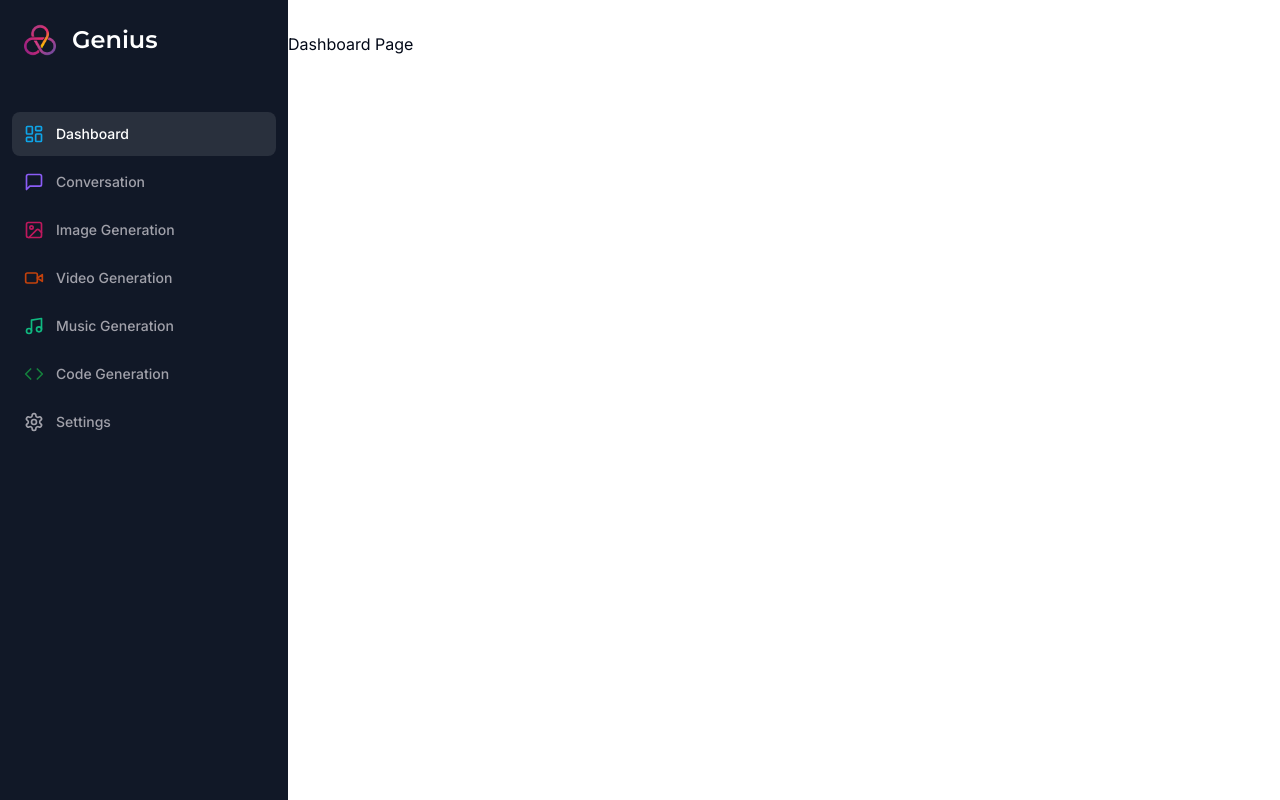
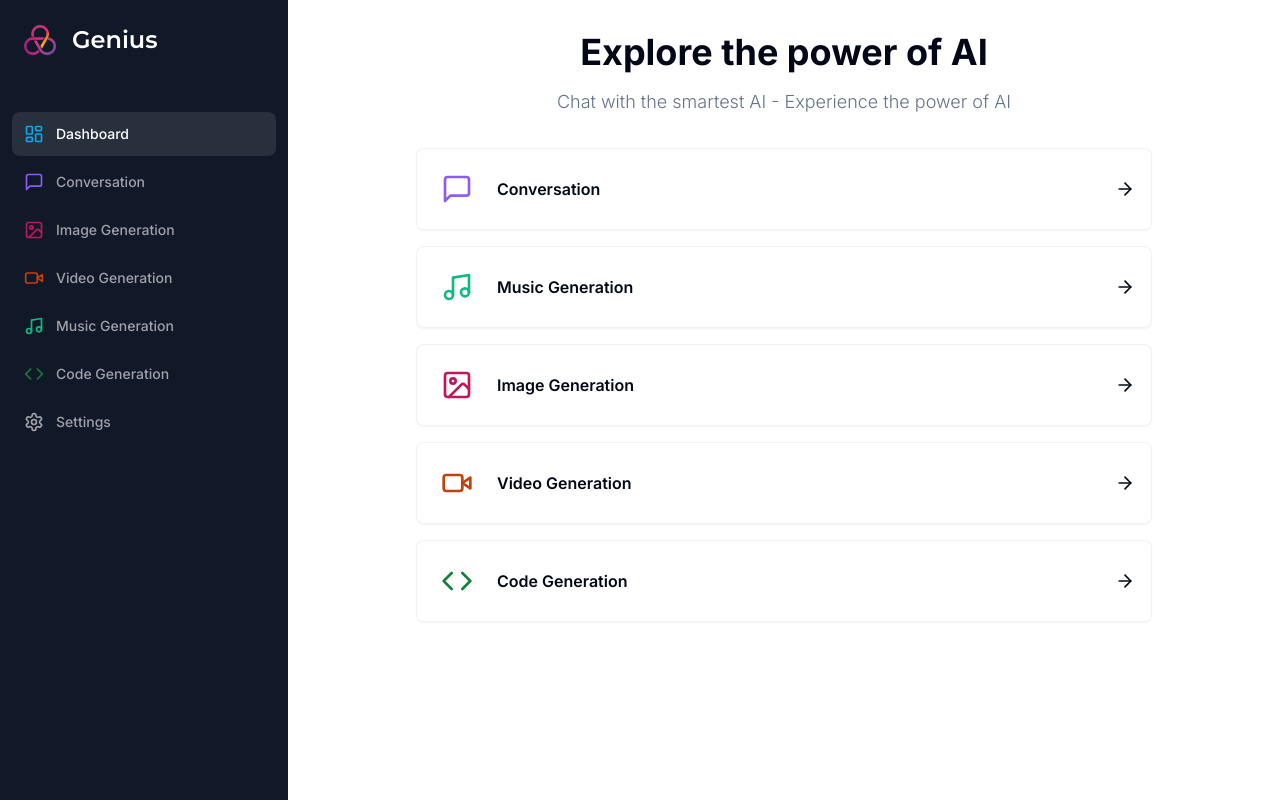
Before and after one commit to amelakor/ai-generator, a Next.js app: page /dashboard in a window 1280 px wide. Built offline with nearby package versions, Linux system fonts and the light colour scheme.

Commit message:
Dashboard UI

```diff
--- a/app/(dashboard)/(routes)/dashboard/page.tsx
+++ b/app/(dashboard)/(routes)/dashboard/page.tsx
@@ -1,3 +1,50 @@
-export default function Dashboard() {
-    return <p>Dashboard Page</p>;
+"use client";
+
+import { ArrowRight } from "lucide-react";
+import { useRouter } from "next/navigation";
+
+import { Card } from "@/components/ui/card";
+import { cn } from "@/lib/utils";
+
+import { tools } from "@/constants";
+
+export default function HomePage() {
+    const router = useRouter();
+
+    return (
+        <div>
+            <div className="mb-8 space-y-4">
+                <h2 className="text-2xl md:text-4xl font-bold text-center">
+                    Explore the power of AI
+                </h2>
+                <p className="text-muted-foreground font-light text-sm md:text-lg text-center">
+                    Chat with the smartest AI - Experience the power of AI
+                </p>
+            </div>
+            <div className="px-4 md:px-20 lg:px-32 space-y-4">
+                {tools.map((tool) => (
+                    <Card
+                        onClick={() => router.push(tool.href)}
+                        key={tool.href}
+                        className="p-4 border-black/5 flex items-center justify-between hover:shadow-md transition cursor-pointer"
+                    >
+                        <div className="flex items-center gap-x-4">
+                            <div
+                                className={cn(
+                                    "p-2 w-fit rounded-md",
+                                    tool.bgColor
+                                )}
+                            >
+                                <tool.icon
+                                    className={cn("w-8 h-8", tool.color)}
+                                />
+                            </div>
+                            <div className="font-semibold">{tool.label}</div>
+                        </div>
+                        <ArrowRight className="w-5 h-5" />
+                    </Card>
+                ))}
+            </div>
+        </div>
+    );
 }
--- /dev/null
+++ b/components/ui/card.tsx
@@ -0,0 +1,79 @@
+import * as React from "react"
+
+import { cn } from "@/lib/utils"
+
+const Card = React.forwardRef<
+  HTMLDivElement,
+  React.HTMLAttributes<HTMLDivElement>
+>(({ className, ...props }, ref) => (
+  <div
+    ref={ref}
+    className={cn(
+      "rounded-lg border bg-card text-card-foreground shadow-sm",
+      className
+    )}
+    {...props}
+  />
+))
+Card.displayName = "Card"
+
+const CardHeader = React.forwardRef<
+  HTMLDivElement,
+  React.HTMLAttributes<HTMLDivElement>
+>(({ className, ...props }, ref) => (
+  <div
+    ref={ref}
+    className={cn("flex flex-col space-y-1.5 p-6", className)}
+    {...props}
+  />
+))
+CardHeader.displayName = "CardHeader"
+
+const CardTitle = React.forwardRef<
+  HTMLParagraphElement,
+  React.HTMLAttributes<HTMLHeadingElement>
+>(({ className, ...props }, ref) => (
+  <h3
+    ref={ref}
+    className={cn(
+      "text-2xl font-semibold leading-none tracking-tight",
+      className
+    )}
+    {...props}
+  />
+))
+CardTitle.displayName = "CardTitle"
+
+const CardDescription = React.forwardRef<
+  HTMLParagraphElement,
+  React.HTMLAttributes<HTMLParagraphElement>
+>(({ className, ...props }, ref) => (
+  <p
+    ref={ref}
+    className={cn("text-sm text-muted-foreground", className)}
+    {...props}
+  />
+))
+CardDescription.displayName = "CardDescription"
+
+const CardContent = React.forwardRef<
+  HTMLDivElement,
+  React.HTMLAttributes<HTMLDivElement>
+>(({ className, ...props }, ref) => (
+  <div ref={ref} className={cn("p-6 pt-0", className)} {...props} />
+))
+CardContent.displayName = "CardContent"
+
+const CardFooter = React.forwardRef<
+  HTMLDivElement,
+  React.HTMLAttributes<HTMLDivElement>
+>(({ className, ...props }, ref) => (
+  <div
+    ref={ref}
+    className={cn(" flex items-center p-6 pt-0", className)}
+    {...props}
+  />
+))
+CardFooter.displayName = "CardFooter"
+
+export { Card, CardHeader, CardFooter, CardTitle, CardDescription, CardContent }
--- /dev/null
+++ b/constants.ts
@@ -0,0 +1,41 @@
+import { Code, ImageIcon, MessageSquare, Music, VideoIcon } from "lucide-react";
+
+export const MAX_FREE_COUNTS = 5;
+
+export const tools = [
+    {
+        label: "Conversation",
+        icon: MessageSquare,
+        href: "/conversation",
+        color: "text-violet-500",
+        bgColor: "bg-violet-500/10",
+    },
+    {
+        label: "Music Generation",
+        icon: Music,
+        href: "/music",
+        color: "text-emerald-500",
+        bgColor: "bg-emerald-500/10",
+    },
+    {
+        label: "Image Generation",
+        icon: ImageIcon,
+        color: "text-pink-700",
+        bgColor: "bg-pink-700/10",
+        href: "/image",
+    },
+    {
+        label: "Video Generation",
+        icon: VideoIcon,
+        color: "text-orange-700",
+        bgColor: "bg-orange-700/10",
+        href: "/video",
+    },
+    {
+        label: "Code Generation",
+        icon: Code,
+        color: "text-green-700",
+        bgColor: "bg-green-700/10",
+        href: "/code",
+    },
+];
```
